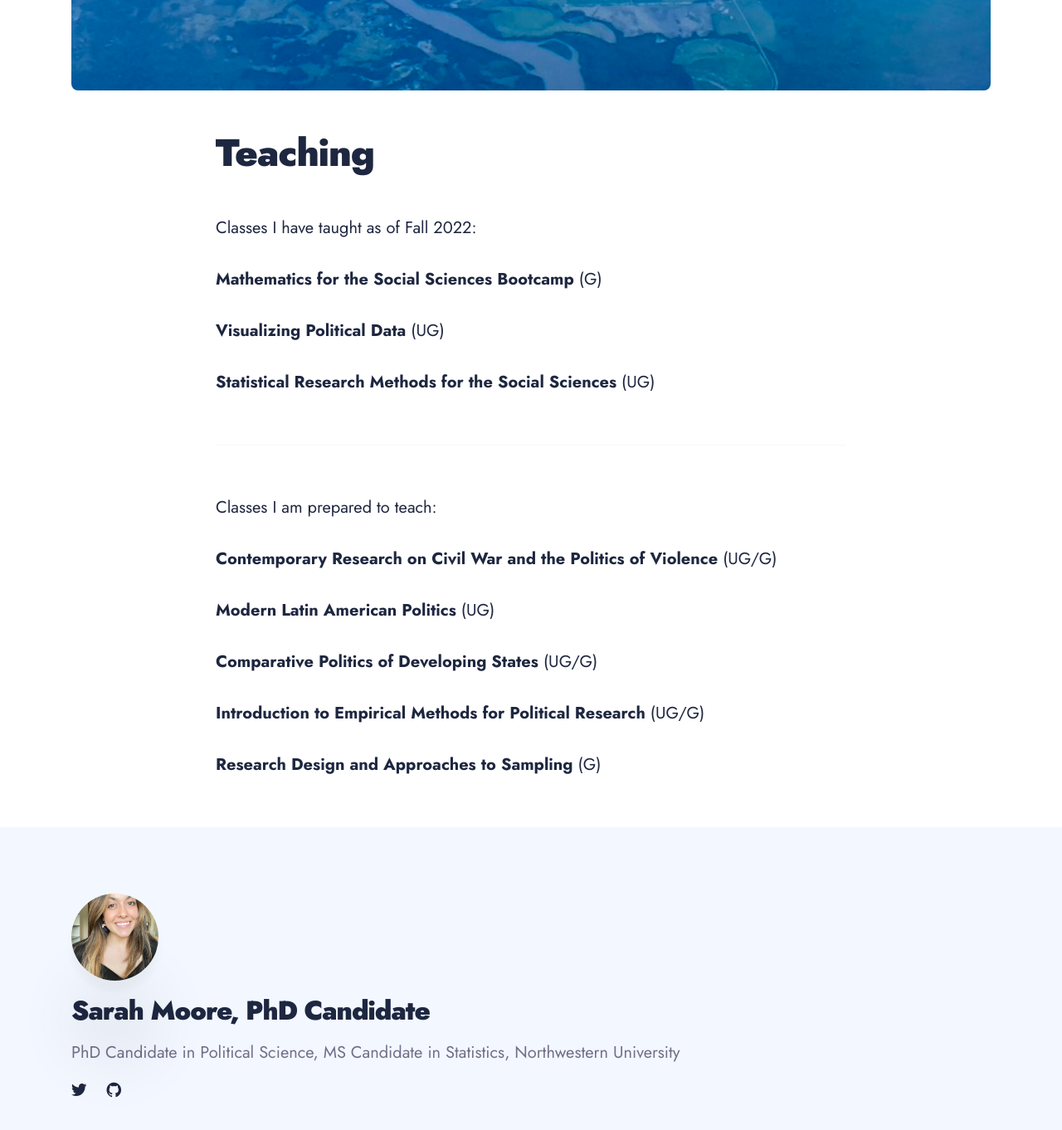
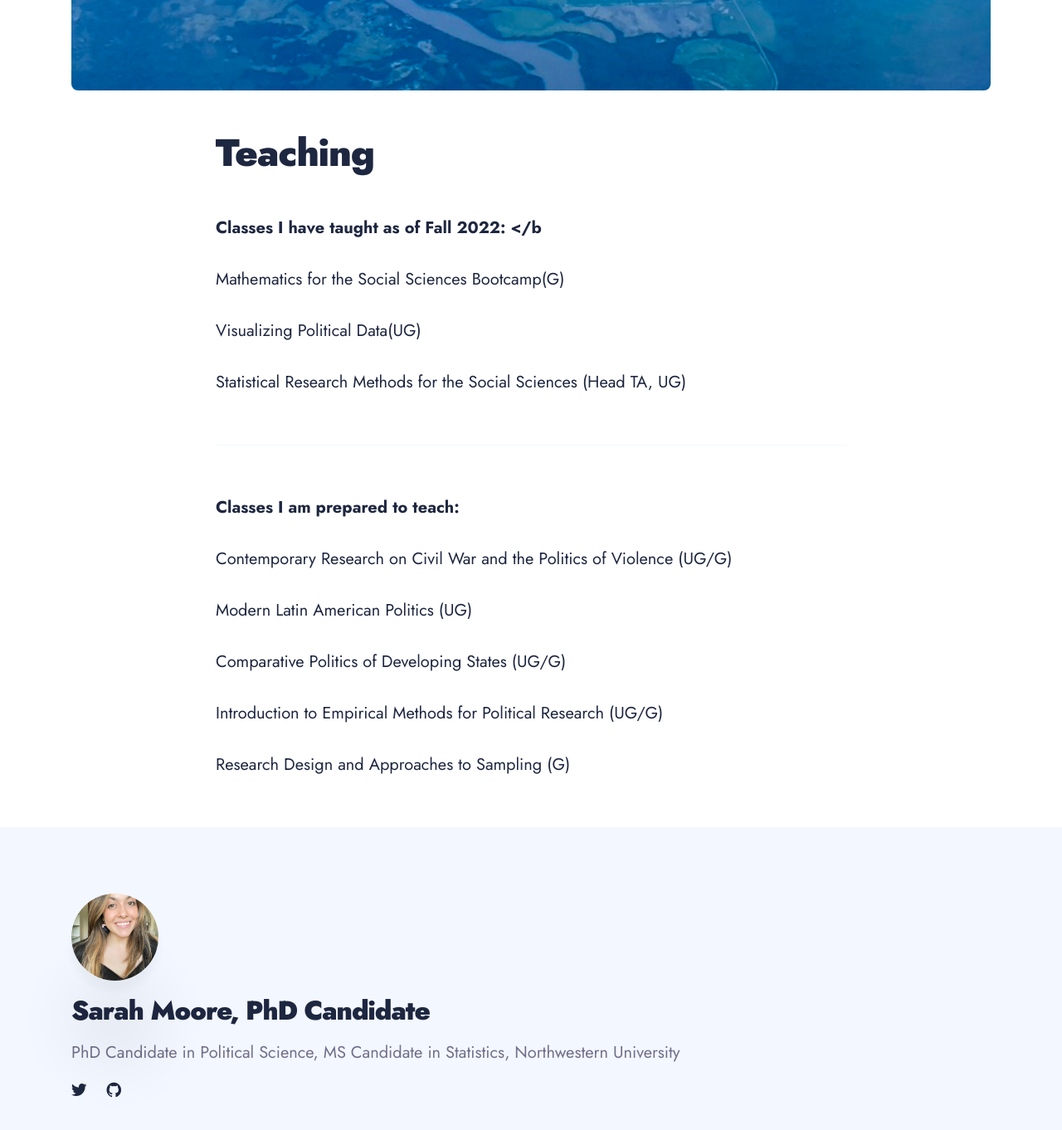
Before and after one commit to sarah-moore/sarah-moore.github.io, a Jekyll site: the page built from _pages/teaching.md, in a window 1280 px wide and 1400 px high, scrolled down 634 px. Shown: the top 1362 px of the window at 83% size. Built offline with Jekyll 4.4.1, drawn with Linux system fonts in a browser that asks for light colours; nearby versions of some CDN libraries.

Commit message:
updated teaching

```diff
--- a/_pages/teaching.md
+++ b/_pages/teaching.md
@@ -5,24 +5,24 @@ permalink: /teaching/
 image: '/images/magdalena.jpeg'
 ---
 
-Classes I have taught as of Fall 2022:
+<b>Classes I have taught as of Fall 2022: </b
 
-<b>Mathematics for the Social Sciences Bootcamp</b> (G)
+Mathematics for the Social Sciences Bootcamp(G)
 
-<b>Visualizing Political Data</b>  (UG)
+Visualizing Political Data(UG)
 
-<b>Statistical Research Methods for the Social Sciences</b> (UG)
+Statistical Research Methods for the Social Sciences (Head TA, UG)
 
  <hr>
 
-Classes I am prepared to teach:
+<b>Classes I am prepared to teach: </b>
 
-<b>Contemporary Research on Civil War and the Politics of Violence</b> (UG/G)
+Contemporary Research on Civil War and the Politics of Violence (UG/G)
 
-<b>Modern Latin American Politics</b> (UG)
+Modern Latin American Politics (UG)
 
-<b>Comparative Politics of Developing States</b> (UG/G)
+Comparative Politics of Developing States (UG/G)
 
-<b>Introduction to Empirical Methods for Political Research</b> (UG/G)
+Introduction to Empirical Methods for Political Research (UG/G)
 
-<b>Research Design and Approaches to Sampling</b> (G)
+Research Design and Approaches to Sampling (G)
```
Also changed, not shown: 1 other file.
